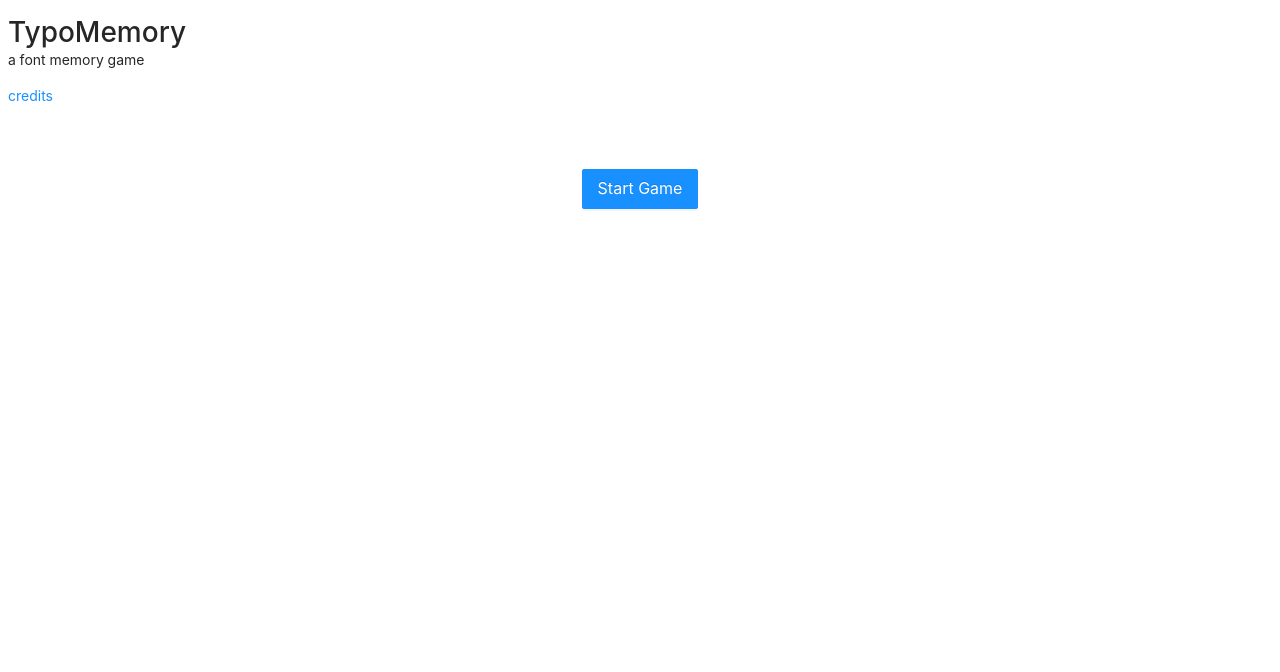
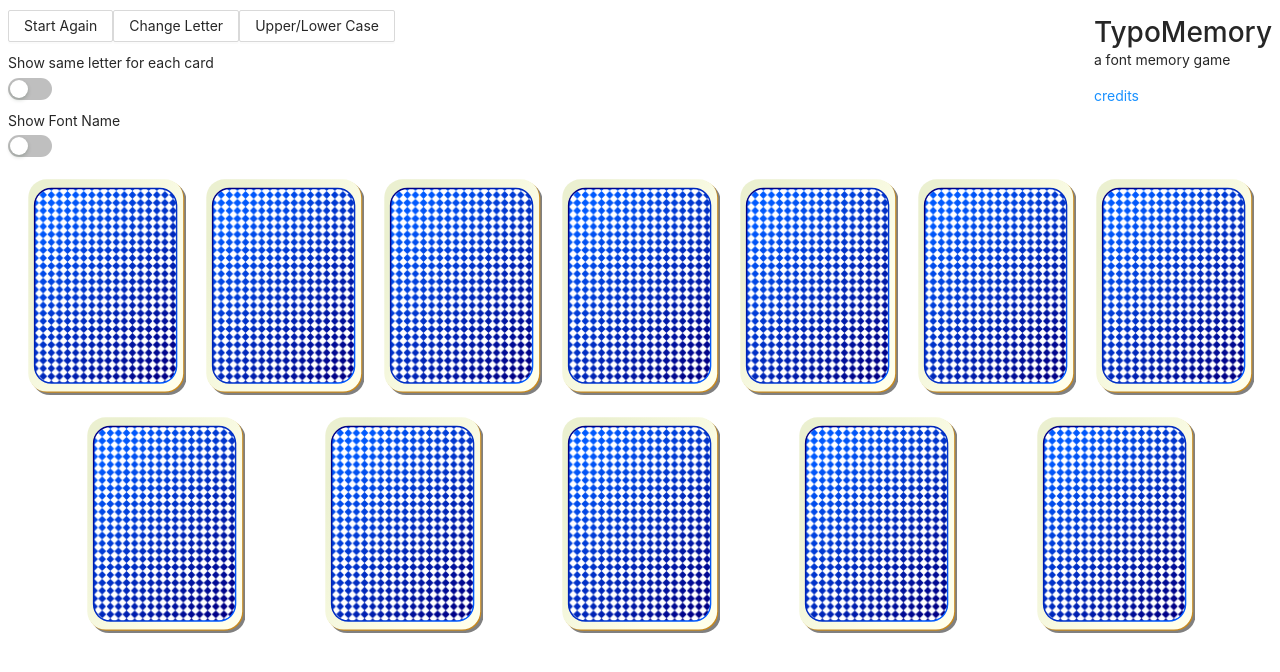
Before and after one commit to cariocaphil/typo-memory-game, a Next.js app: page / in a window 1280 px wide. Shown: the top 672 px of the page. Built offline with nearby package versions, Linux system fonts and the light colour scheme; a web font is replaced by a local one.

Commit message:
add fonts via static props and eclipse start section

```diff
--- a/pages/index.js
+++ b/pages/index.js
@@ -7,9 +7,9 @@ import { BACKGROUND_COLOR, OPTIONS_NUMBER, UPPER_CASE, LOWER_CASE, INITIAL_FONTS
 import { shuffleArray } from '../utils/utils';
 import { Button } from "antd";
 
-export default function App() {
+export default function App(props) {
 
-  const [isReadyToStart, setIsReadyToStart] = useState(false);
+  const [isReadyToStart, setIsReadyToStart] = useState(true);
   const [options, setOptions] = useState(OPTIONS_NUMBER);
   const [letterCase, setLetterCase] = useState(LOWER_CASE);
   const initialLetters = new Array(26).fill(1).map((_, i) => String.fromCharCode(letterCase + i));
@@ -18,9 +18,7 @@ export default function App() {
   const [showFontInfo, setShowFontInfo] = useState(false);
   const [letterToBeDisplayed, setLetterToBeDisplayed] = useState(letters[21]);
   const [alwaysDifferentLetter, setAlwaysDifferentLetter] = useState(true);
-  const [fonts, setFonts] = useState([]);
 
-  const initialFontsArray = INITIAL_FONTS_ARRAY;
   const backgroundColor = BACKGROUND_COLOR;
   const randomnKey = Math.floor(Math.random() * letters.length);
   const letterRandomn = letters[randomnKey];
@@ -29,12 +27,6 @@ export default function App() {
     const updatedLetters = new Array(26).fill(1).map((_, i) => String.fromCharCode(letterCase + i));
     setLetters(updatedLetters);
   }, [letterCase]);
-
-  useEffect(() => {
-    const shuffledFontList = shuffleArray(initialFontsArray);
-    const fontsForGame = shuffledFontList.slice(0, 20);
-    setFonts(fontsForGame);
-  }, []);
 
   const handleStart = () => {
     setIsReadyToStart(true);
@@ -95,7 +87,7 @@ export default function App() {
             setOptions={setOptions}
             letterToBeDisplayed={letterToBeDisplayed}
             letters={letters}
-            fonts={fonts}
+            fonts={props.fonts}
             showFontInfo={showFontInfo}
             alwaysDifferentLetter={alwaysDifferentLetter}
             backgroundColor={backgroundColor}
@@ -114,3 +106,15 @@ export default function App() {
     </>
   )
 }
+
+export async function getStaticProps() {
+  const initialFontsArray = INITIAL_FONTS_ARRAY;
+  const shuffledFontList = shuffleArray(initialFontsArray);
+  const fontsForGame = shuffledFontList.slice(0, 20);
+
+  return {
+    props: {
+      fonts: fontsForGame
+    }
+  }
+}
```
